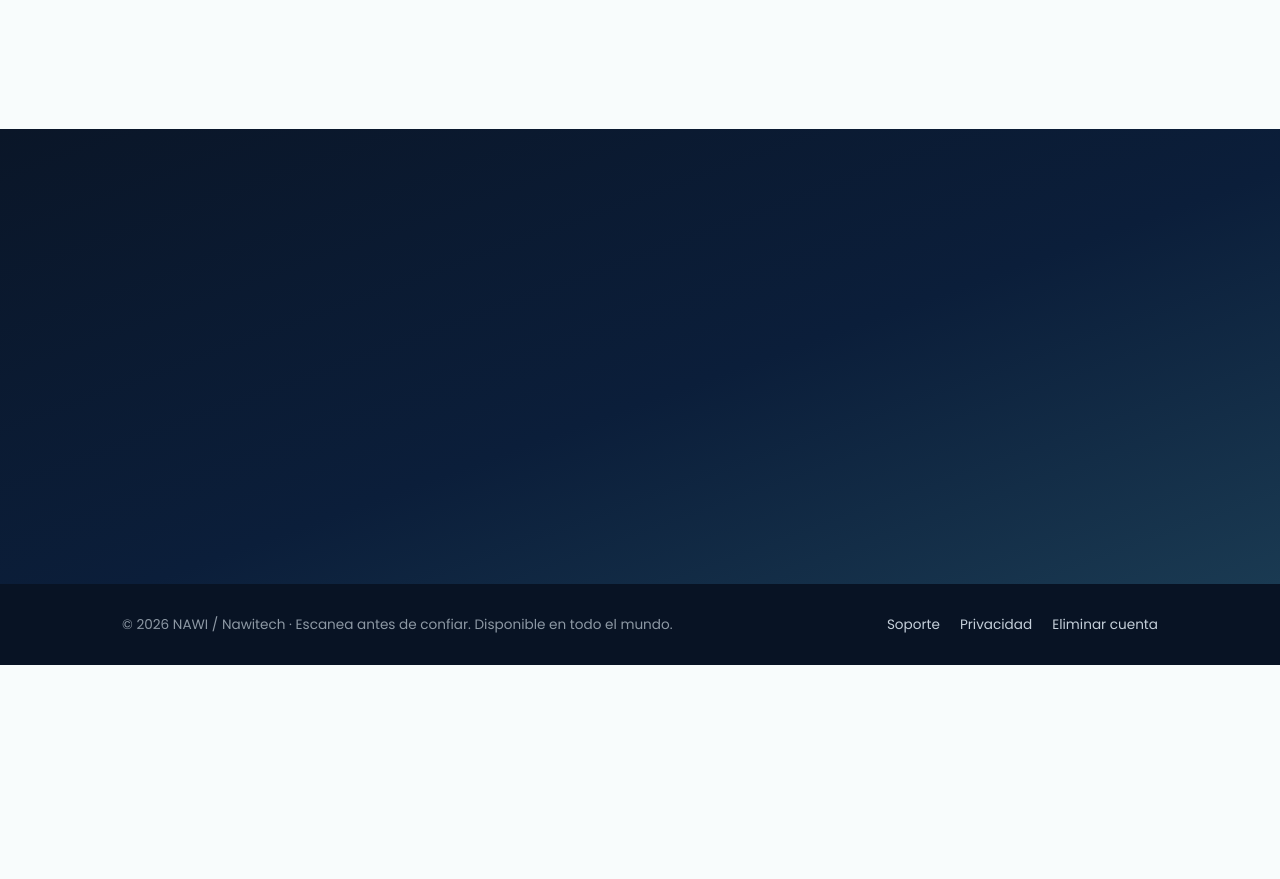
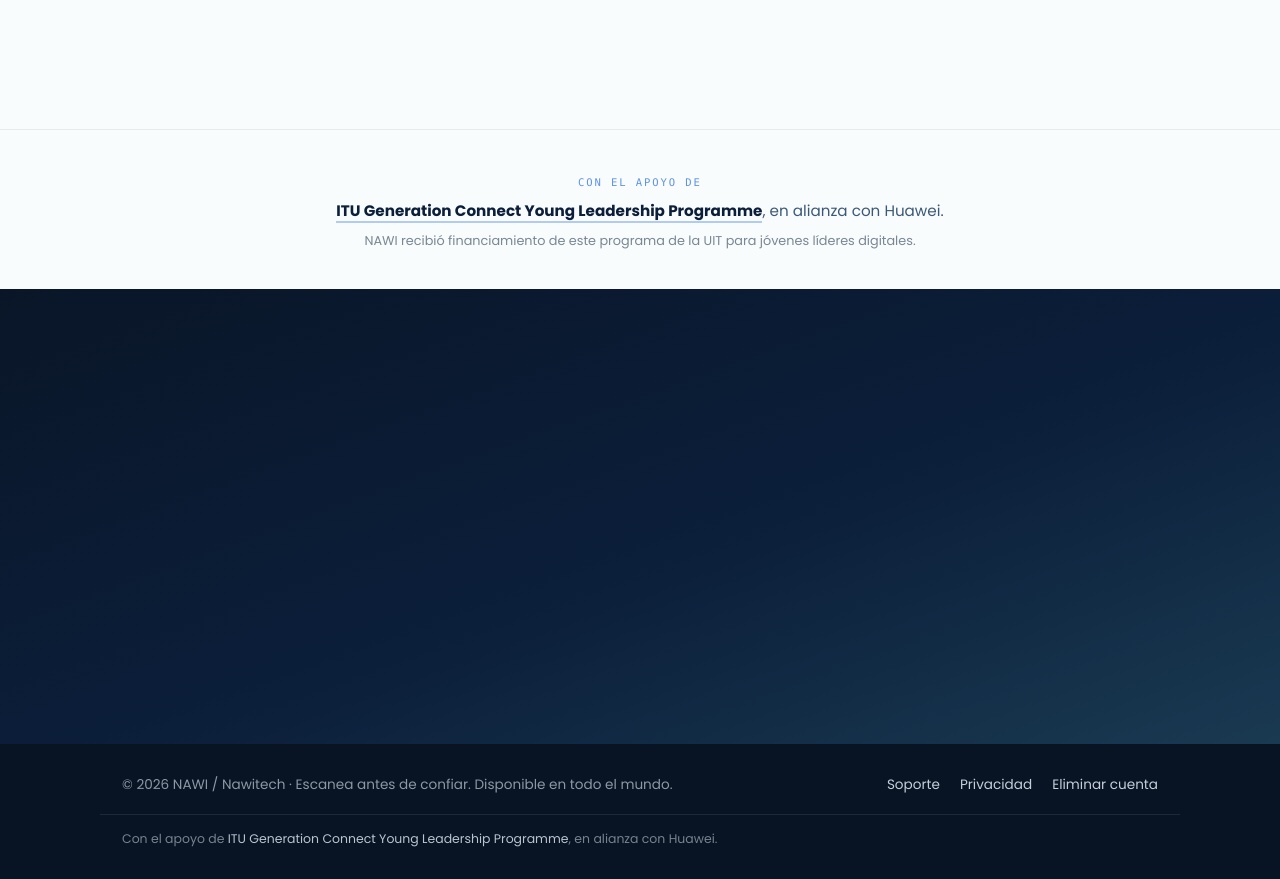
Before and after one commit to Betelgeusep/nawi-site, a plain HTML site: page index.html in a window 1280 px wide. Shown: the part 5180-6059 px from the top of the page. Before the commit the page ends 5845 px from the top, so only its background shows below. Drawn offline with Linux system fonts and the light colour scheme.

Commit message:
Agregar apoyo institucional: ITU Generation Connect Young Leadership Programme (en alianza con Huawei)

```diff
--- a/index.html
+++ b/index.html
@@ -824,6 +824,29 @@ section{padding:76px 0}
 footer{background:var(--deep-2);color:rgba(230,241,250,.6);padding:30px 0;font-size:.85rem}
 .foot-in{display:flex;flex-wrap:wrap;gap:14px 24px;align-items:center;justify-content:space-between;max-width:1080px;margin:0 auto;padding:0 22px}
 .foot-links{display:flex;flex-wrap:wrap;gap:8px 20px}
+/* ---------- apoyo institucional (financiamiento ITU · GCYLP) ---------- */
+.support{background:var(--bg);padding:38px 0;border-top:1px solid rgba(18,38,63,.08)}
+.support-in{text-align:center}
+.support-k{
+  display:inline-block;margin-bottom:8px;
+  font-family:ui-monospace,SFMono-Regular,Menlo,Consolas,"Liberation Mono",monospace;
+  font-size:.66rem;letter-spacing:.18em;text-transform:uppercase;color:rgba(47,111,222,.75);
+}
+.support p{margin:0;font-size:.95rem;color:var(--ink-soft)}
+.support a{
+  color:var(--deep);font-weight:700;text-decoration:none;
+  border-bottom:2px solid rgba(47,111,222,.35);
+  transition:color .15s ease,border-color .15s ease;
+}
+.support a:hover{color:var(--blue);border-bottom-color:var(--blue)}
+.support-note{display:block;margin-top:8px;font-size:.8rem;color:rgba(18,38,63,.55)}
+.foot-support{
+  max-width:1080px;margin:18px auto 0;padding:14px 22px 0;
+  border-top:1px solid rgba(255,255,255,.09);
+  font-size:.78rem;color:rgba(230,241,250,.5);
+}
+.foot-support a{color:rgba(230,241,250,.8)}
+.foot-support a:hover{color:#fff}
 footer a{color:rgba(230,241,250,.85)}
 footer a:hover{color:#fff}
 
@@ -1753,6 +1776,17 @@ footer a:hover{color:#fff}
   </div>
 </section>
 
+<!-- ================= APOYO INSTITUCIONAL ================= -->
+<section class="support">
+  <div class="wrap support-in">
+    <span class="support-k">con el apoyo de</span>
+    <p>
+      <a href="https://www.itu.int/generationconnect/empower-main/generation-connect-young-leadership-programme-in-partnership-with-huawei-v2/" target="_blank" rel="noopener">ITU Generation Connect Young Leadership Programme</a>, en alianza con Huawei.
+      <span class="support-note">NAWI recibió financiamiento de este programa de la UIT para jóvenes líderes digitales.</span>
+    </p>
+  </div>
+</section>
+
 <!-- ================= CTA FINAL ================= -->
 <section class="final">
   <div class="wrap">
@@ -1781,6 +1815,9 @@ footer a:hover{color:#fff}
       <a href="privacidad.html">Privacidad</a>
       <a href="eliminar-cuenta.html">Eliminar cuenta</a>
     </nav>
+  </div>
+  <div class="foot-support">
+    Con el apoyo de <a href="https://www.itu.int/generationconnect/empower-main/generation-connect-young-leadership-programme-in-partnership-with-huawei-v2/" target="_blank" rel="noopener">ITU Generation Connect Young Leadership Programme</a>, en alianza con Huawei.
   </div>
 </footer>
 
```
